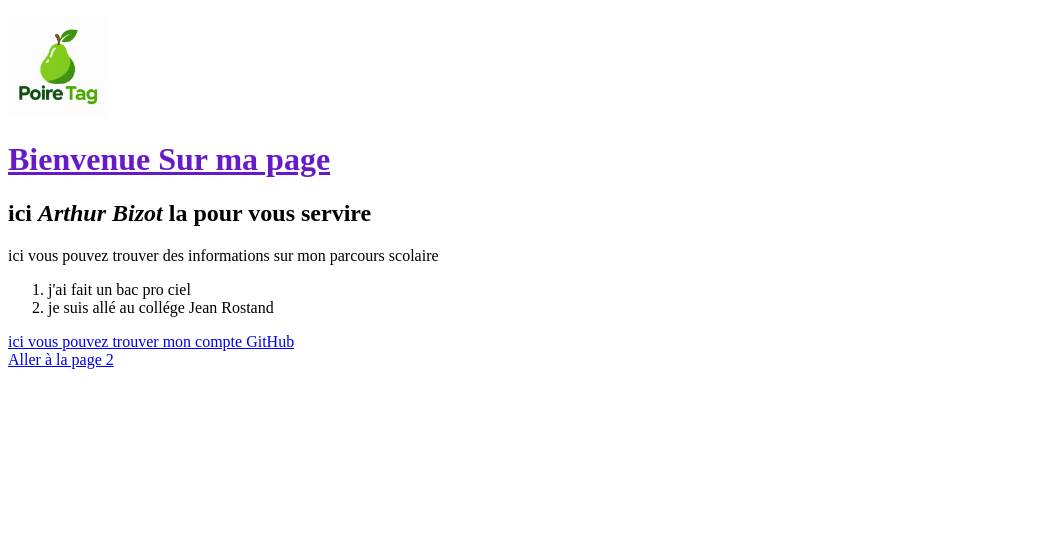
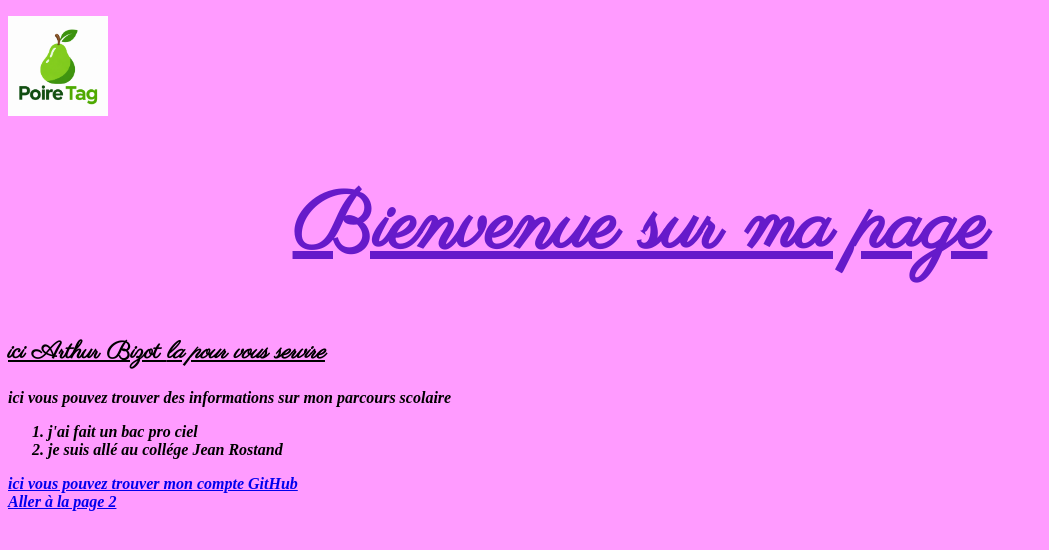
Before and after one commit to Arthurxk20/Arthurxk20.github.io, a plain HTML site: page Poire Tag.HTML in a window 1280 px wide. Shown: the whole page, without its empty margins (0-1049 px from the left). Drawn offline with Linux system fonts and the light colour scheme.

Commit message:
ajoute du style page 2 couleur debut de degrader couleur
ajout du style ...

```diff
--- a/Poire Tag.HTML
+++ b/Poire Tag.HTML
@@ -4,21 +4,24 @@
         <meta charset="utf-8">
         <title>Poire Tag</title>
         <link rel="stylesheet" href="style.css">
+        <link rel="preconnect" href="https://fonts.googleapis.com">
+        <link rel="preconnect" href="https://fonts.gstatic.com" crossorigin>
+        <link href="https://fonts.googleapis.com/css2?family=Parisienne&display=swap" rel="stylesheet">
     </head>
     <body>
       <p>
         <a href ="image Poire Tag/poire zoom.png" target="_blank"> <img src="image Poire Tag/poire.png" alt="Logo de Poire Tag" title="Logo de Poire Tag" width="100" height="100"> </a>
       </p>
-      <h1 class="Titre">Bienvenue Sur ma page</h1>
-          <H2>ici <strong> <em> Arthur Bizot </em></strong> la pour vous servire</H2>  <! salut le lecteur>
+      <h1 class="Titre">Bienvenue sur ma page</h1>
+          <H2 class="H2">ici Arthur Bizot <em><strong> la pour vous servire<em></em><strong></H2>  <! salut le lecteur>
 
          <p id="mon-parcours-scolaire">ici vous pouvez trouver des informations sur mon parcours scolaire</p>
           <ol>
             <li>j'ai fait un bac pro ciel</li>
             <li>je suis allé au collége Jean Rostand</li>
           </ol>
-        <a href="https://github.com/Arthurxk20" target="_blank">ici vous pouvez trouver mon compte GitHub</a> <br>
-        <a href="page 2.HTML">Aller à la page 2</a>
+        <a class="Info" href="https://github.com/Arthurxk20" target="_blank">   ici vous pouvez trouver mon compte <span class="Info-GitHub">GitHub</span>  </a>  <br>
+        <a href="page 2.HTML">Aller à la page 2  </a>
 
     </body>
 </html>
--- /dev/null
+++ b/info.CSS
@@ -0,0 +1,23 @@
+info.CSS
+
+pour lier CSS et html il faut mettre cette commande "<link rel="stylesheet" href="style.css">" avec les noms qui corespondrent au fichier CSS et HTML. dans la partie head du fichier HTML.
+
+Dans un code CSS comme celui-ci, on trouve en fait trois éléments différents :
+
+Le sélecteur : ici on écrit les noms des balises HTML dont on veut modifier l'apparence. Par exemple, si je veux modifier l'apparence de tous les paragraphes  <p>  , je dois écrire  p  (sans les chevrons).
+
+La ou les propriétés CSS : les effets de style sont listés via des propriétés. Par exemple,  color  permet d'indiquer la couleur du texte,  font-size  permet d'indiquer la taille du texte, etc. Il existe BEAUCOUP de propriétés CSS ! Mais rassurez-vous, vous n’avez pas besoin de les connaître toutes par cœur.
+
+…et leurs valeurs : pour chaque propriété CSS, on doit indiquer une valeur. Par exemple, pour la propriété  color  , il faut indiquer le nom de la couleur. Pour font-size, il faut indiquer quelle taille on veut, etc.
+
+ Si les deux balises ont le même style, il suffit de combiner la déclaration en séparant les noms des balises par une virgule :
+
+h1, p
+{
+    color: blue;
+}
+
+dans la partie html déclarer que cette ligne est par exemple info donc <a classe="info"> blabla </a> et dans le CSS déclarer .info { color: red; } pour que le texte de cette ligne soit rouge.
+
+
+Utiliser google fonts pour choisir une police d'écriture convenable puis coller les link dans html
--- /dev/null
+++ b/style page 2.css
@@ -0,0 +1,4 @@
+body
+{
+   background: linear-gradient(255, 155, 255)
+}
--- a/style.css
+++ b/style.css
@@ -4,6 +4,26 @@ H2 {
 }
 
 .Titre {
-    color: rgb(102, 26, 202);
+    color: rgba(102, 26, 202, 1); /* opassité tk entre 1 et 0 */
     text-decoration: underline;
+     font-family: "Parisienne", cursive;
+     font-size: 5em;
+     text-align: center;
+     background-color: rgba(255, 155, 255, 0.5);
 }
+
+Body {
+    background-color: rgba(255, 155, 255, 1);
+}
+/*
+.Info-GitHub {
+    color: rgb(0, 0, 0);
+    text-decoration: underline;
+     font-family: "Parisienne", cursive;
+} */
+
+.H2 {
+    color: rgb(0, 0, 0);
+    text-decoration: underline;
+     font-family: "Parisienne", cursive;
+}
```
Also changed, not shown: PAGE 2.HTML (+1 -0 lines), info.HTML (line endings or trailing spaces).
